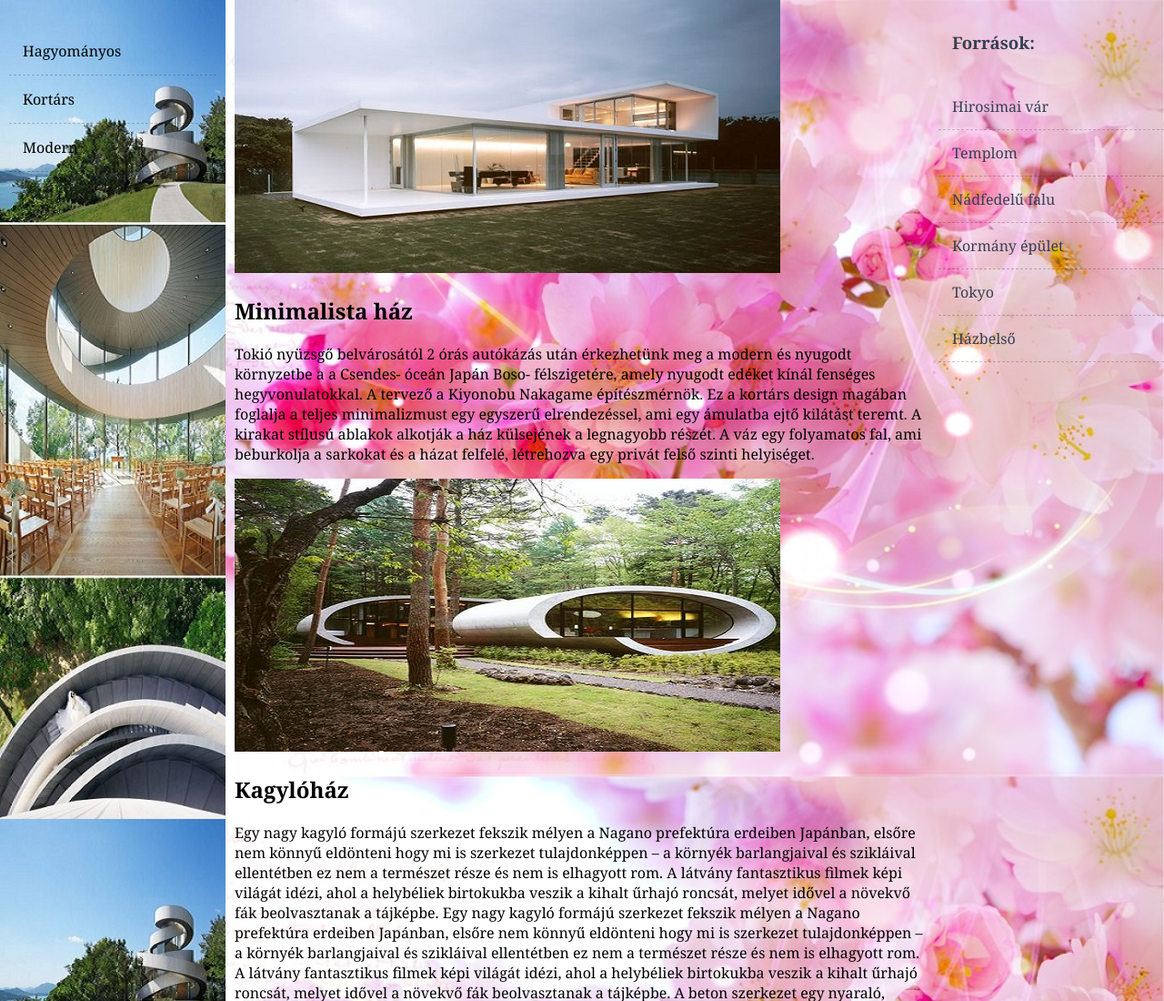
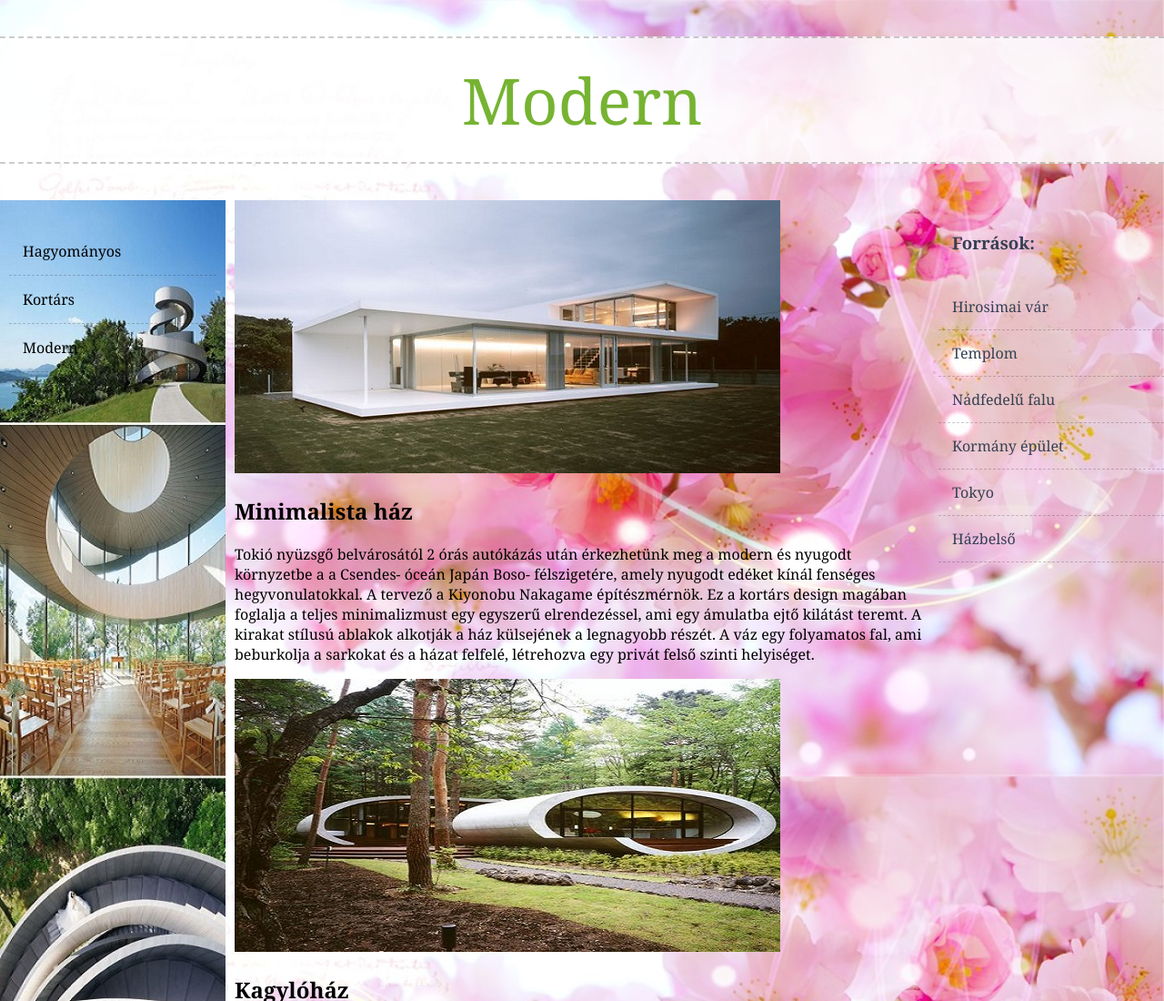
Before and after one commit to Sziporka81/lecke, a plain HTML site: page modern.html in a window 1280 px wide. Shown: the top 1100 px of the page at 91% size. Drawn offline with Linux system fonts and the light colour scheme.

Commit message:
javítás

```diff
--- a/modern.html
+++ b/modern.html
@@ -8,6 +8,7 @@
     <title>Modern</title>
 </head>
 <body>
+    <h1>Modern</h1>
     <div class="content">
         <nav>
             <ul>
```
